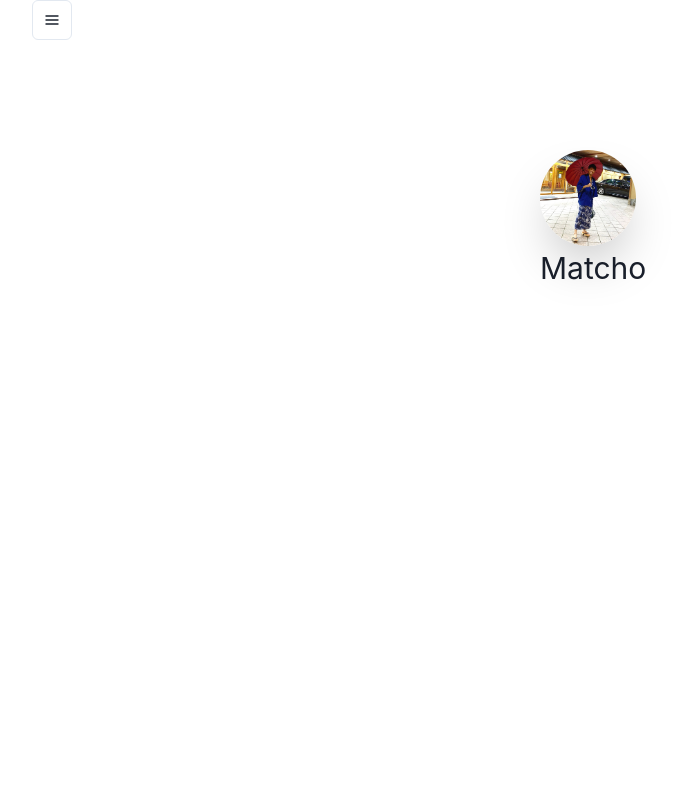
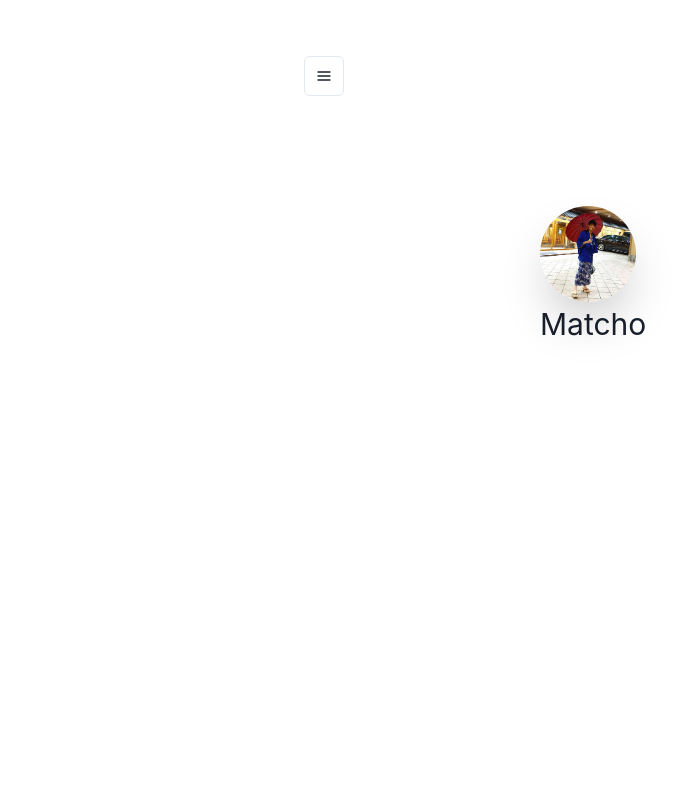
Before and after one commit to 10matcho27/MyPortforio, a Next.js app: page / in a window 1280 px wide. Shown: the top 800 px of the page, without its empty margins (0-676 px from the left). Built offline with nearby package versions, Linux system fonts and the light colour scheme.

Commit message:
layout追加

```diff
--- /dev/null
+++ b/src/components/layouts/main.js
@@ -0,0 +1,18 @@
+import Head from 'next/head'
+import { Box, Container }from '@chakra-ui/react'
+
+const Main = ({ children, router }) => {
+  return (
+    <Box as="main" pb={8}>
+        <Head>
+            <meta name="viewport" content="width=device-width, initial-scale=1"/>
+            <title>Matcho portfolio</title>
+        </Head>
+        <Container maxW="container.md" pt={14}>
+            {children}
+        </Container>
+    </Box>
+  )
+}
+
+export default Main
--- a/src/pages/_app.js
+++ b/src/pages/_app.js
@@ -1,14 +1,15 @@
 // import '../styles/globals.css'
 import * as React from 'react'
+import Layout from '../components/layouts/main'
 import { ChakraProvider } from '@chakra-ui/react'
 // import { motion } from 'framer-motion'
 
 function MyApp({ Component, pageProps, router }) {
   return (
     <ChakraProvider>
-
-      <Component {...pageProps} />
-
+      <Layout router={router}>
+        <Component {...pageProps} key={router.route} />
+      </Layout>
     </ChakraProvider>
   )
 }
--- a/src/pages/index.js
+++ b/src/pages/index.js
@@ -64,7 +64,7 @@ export default function Home() {
     <div className={styles.container}>
 
       <Head>
-        <title>Matcho portfolio</title>
+        <title>Matcho&apos;s portfolio</title>
         <meta name="description" content="Matcho Portfolio" />
         <link rel="icon" href="/icon.png" />
       </Head>
```
